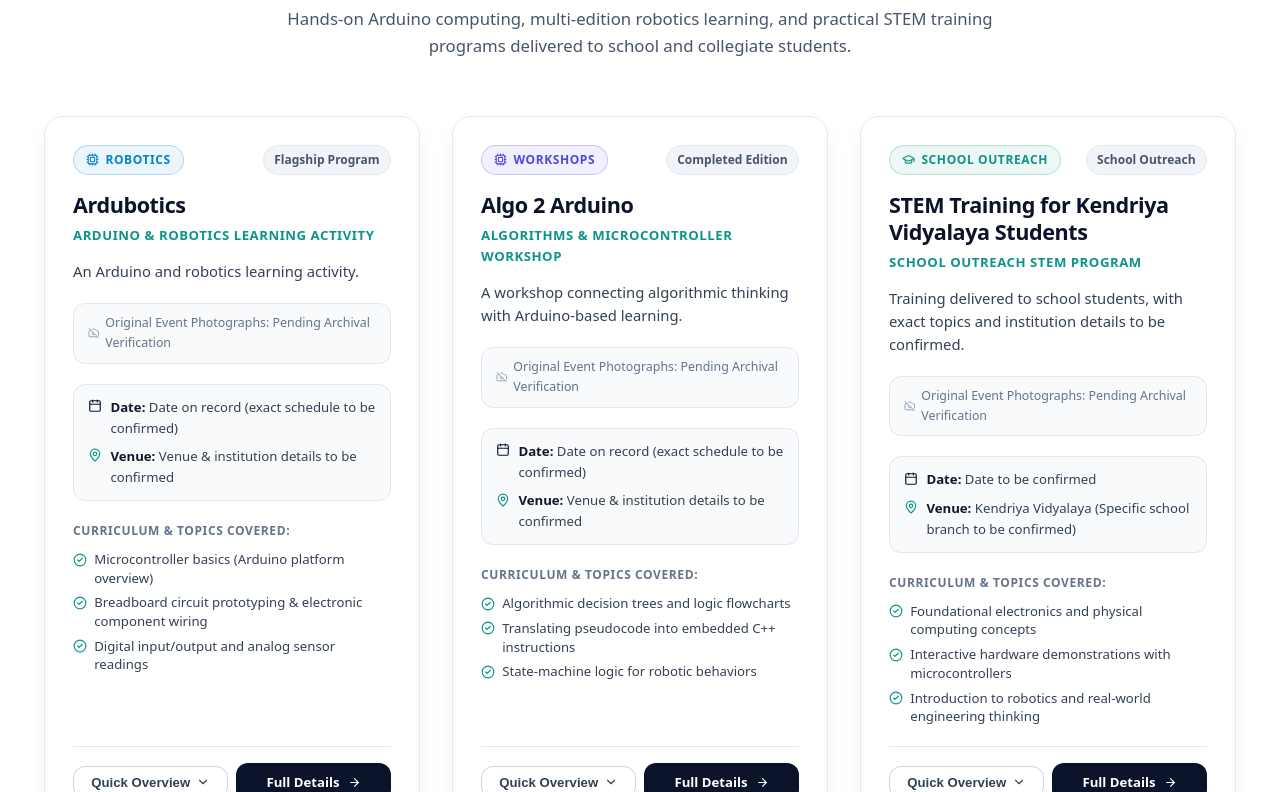
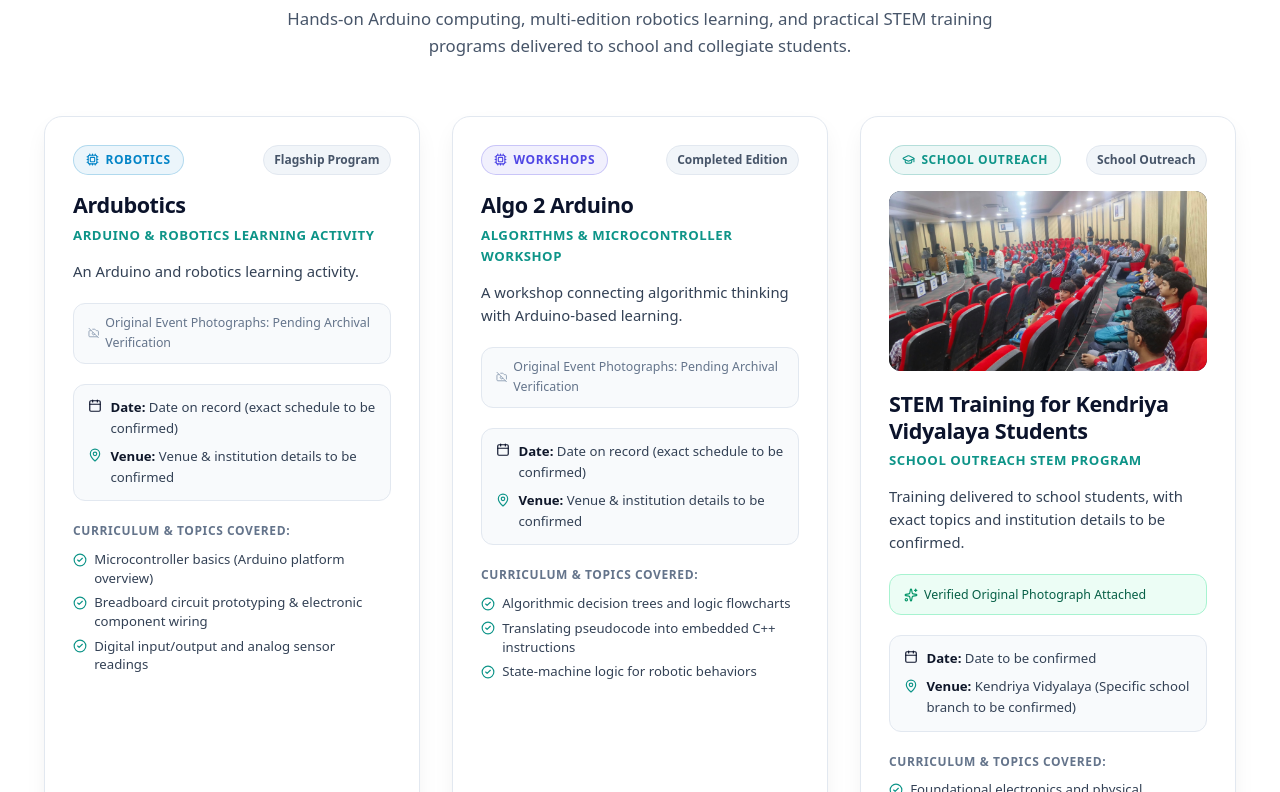
Before and after one commit to Aryan13705/Alistron-STEM, a Next.js app: page / in a window 1280 px wide. Shown: the part 4268-5060 px from the top of the page. Built offline with nearby package versions, Linux system fonts and the light colour scheme.

Commit message:
Replace Phase 3 and KV outreach placeholder with authentic STEM training auditorium photograph

```diff
--- a/src/components/EventCard.tsx
+++ b/src/components/EventCard.tsx
@@ -129,6 +129,29 @@ export default function EventCard({ event, featured = false }: EventCardProps) {
           {event.status}
         </span>
       </div>
+
+      {/* Optional Verified Event Photograph */}
+      {event.hasOriginalPhoto && event.image && (
+        <div
+          style={{
+            position: "relative",
+            width: "100%",
+            height: "180px",
+            borderRadius: "var(--radius-md)",
+            overflow: "hidden",
+            marginBottom: "1.15rem",
+            backgroundColor: "var(--color-slate-900)",
+          }}
+        >
+          <Image
+            src={event.image}
+            alt={event.name}
+            fill
+            style={{ objectFit: "cover" }}
+            sizes="(max-width: 768px) 100vw, 400px"
+          />
+        </div>
+      )}
 
       {/* Activity Title */}
       <h3
--- a/src/data/events.ts
+++ b/src/data/events.ts
@@ -161,7 +161,8 @@ export const ALISTRON_EVENTS: AlistronEvent[] = [
       "Hands-on demonstration of hardware engineering concepts",
       "Encouraging curiosity in electronics and robotics"
     ],
-    hasOriginalPhoto: false,
+    hasOriginalPhoto: true,
+    image: "/images/events/stem-training-kv.jpg",
     verificationNotice: "Specific Kendriya Vidyalaya branch name, dates, participant details, and exact syllabus topics are pending formal institutional confirmation. Alistron does not claim institutional endorsement."
   }
 ];
--- a/src/data/journey.ts
+++ b/src/data/journey.ts
@@ -62,7 +62,8 @@ export const JOURNEY_MILESTONES: JourneyMilestone[] = [
       "Structuring hands-on STEM curriculum frameworks for students"
     ],
     image: "/images/journey/stem-workshop.jpg",
-    imageCaption: "Illustrative Concept Image",
+    imageCaption: "Original School STEM Training Session",
+    isOriginalPhoto: true,
     badge: "STEM Expansion"
   },
   {
```
Also changed, not shown: src/app/events/[id]/page.tsx (+37 -1 lines), public/images/events/stem-training-kv.jpg (added), public/images/journey/stem-workshop.jpg.
